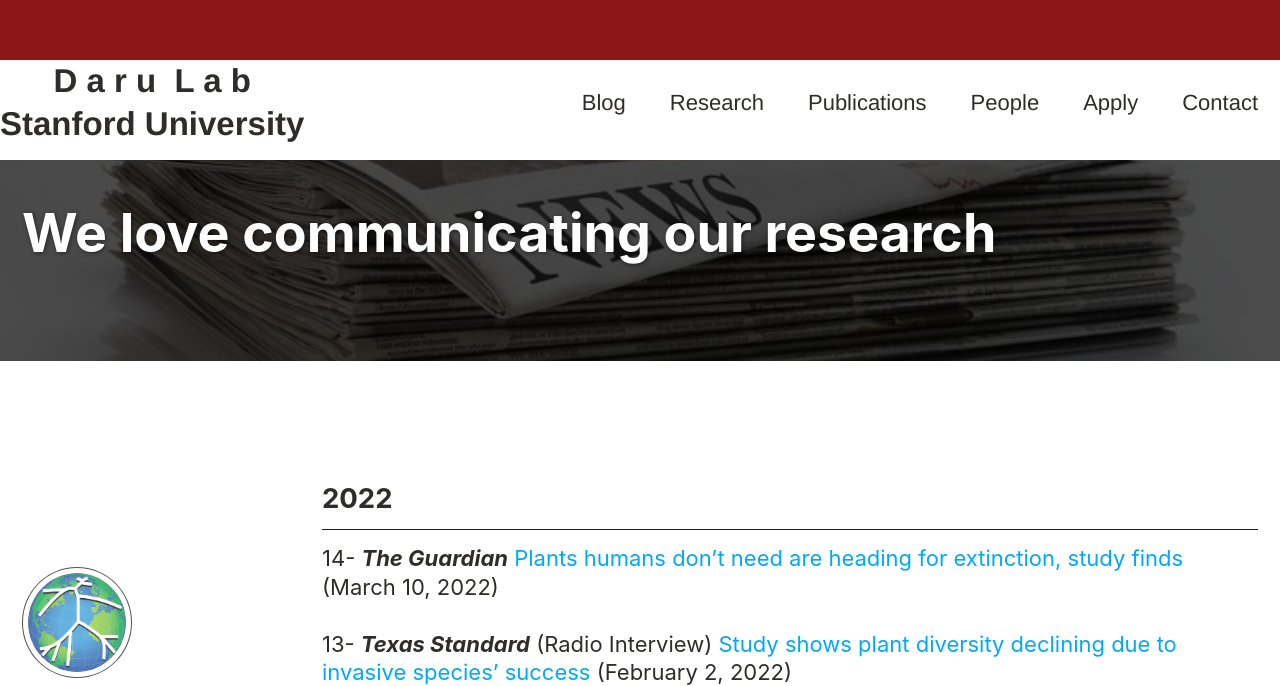
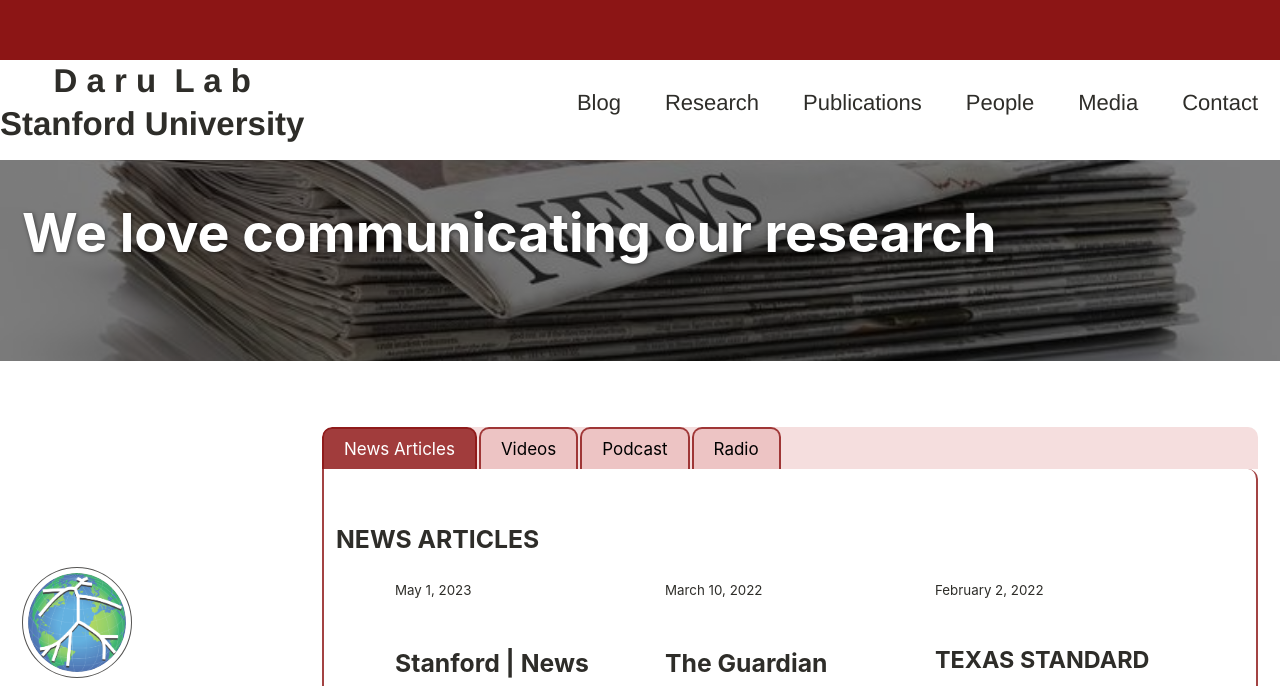
Before and after one commit to darunabas/darulab.github.io, a Jekyll site: the page built from _pages/media.html, in a window 1280 px wide and 1400 px high. Shown: the top 686 px of the window. Built offline with Jekyll 4.4.1, drawn with Linux system fonts in a browser that asks for light colours; cached includes are drawn as plain includes; some of the changed text lies outside the part shown; grey boxes are pictures that could not be loaded.

Commit message:
updated site

```diff
--- a/_data/navigation.yml
+++ b/_data/navigation.yml
@@ -12,8 +12,8 @@ main:
   - title: "People"
     url: /people/
 
-  - title: "Apply"
-    url: /apply/
+  - title: "Media"
+    url: /media/
 
   - title: "Contact"
     url: /contact/
--- /dev/null
+++ b/_pages/media.html
@@ -0,0 +1,280 @@
+---
+layout: single
+title: We love communicating our research
+date:
+type: page
+classes: wide
+published: true
+permalink: /media/
+status: publish
+header:
+  overlay_image: /assets/images/newspaper.jpeg
+  overlay_filter: 0.5
+excerpt: ""
+categories: []
+tags: []
+---
+
+{% raw %}
+
+<style>
+.tab {
+  overflow: hidden;
+  background-color: rgba(204, 89, 89, 0.2);
+  border-radius: 10px 10px 0 0;
+}
+
+.tab button {
+  background-color: inherit;
+  float: left;
+  border: none;
+  outline: none;
+  cursor: pointer;
+  padding: 10px 20px;
+  transition: 0.3s;
+  font-size: 17px;
+  border-top: 2px solid rgba(140, 21, 21, 0.8);
+  border-left: 2px solid rgba(140, 21, 21, 0.8);
+  border-right: 2px solid rgba(140, 21, 21, 0.8);
+  border-bottom: none;
+  border-radius: 10px 10px 0 0;
+  margin-right: 2px;
+}
+
+.tab button:hover {
+  background-color: rgba(140, 21, 21, 0.8);
+}
+
+.tab button.active {
+  background-color: rgba(140, 21, 21, 0.8);
+  color: #fff;
+}
+
+.tabcontent {
+  display: none;
+  padding: 6px 12px;
+  border: 2px solid rgba(140, 21, 21, 0.8);
+  border-top: none;
+  border-radius: 0 10px 10px 10px;
+}
+.tabcontent img {
+  display: block;
+  margin-left: auto;
+  margin-right: auto;
+}
+
+.tabcontent h3 {
+  text-align: left;
+}
+
+.tabcontent h4 {
+  text-align: left;
+}
+
+.tabcontent h6 {
+  text-align: left;
+  margin-top: 10px;
+}
+
+.tabcontent p {
+  text-align: left;
+}
+
+.tabcontent a {
+  color: blue;
+  text-decoration: none;
+}
+
+.tabcontent a:hover {
+  text-decoration: underline;
+}
+
+.tabcontent .date {
+  font-size: 10pt;
+  text-align: left;
+  margin-top: 5px;
+}
+
+.tabcontent .article {
+  width: 250px;
+  margin: 10px;
+}
+
+@media screen and (max-width: 800px) {
+  .tabcontent .article {
+    width: 100%;
+  }
+}
+<style>
+  .tabcontent {
+    display: none;
+  }
+
+  .active {
+    background-color: #ccc;
+  }
+</style>
+<div class="tab">
+  <button class="tablinks active" onclick="openTab(event, 'home')">News Articles</button>
+  <button class="tablinks" onclick="openTab(event, 'tab1')">Videos</button>
+  <button class="tablinks" onclick="openTab(event, 'tab2')">Podcast</button>
+  <button class="tablinks" onclick="openTab(event, 'tab3')">Radio</button>
+</div>
+<div id="home" class="tabcontent" style="display:block;">
+  <h3>NEWS ARTICLES</h3>
+  <div style="display:flex; flex-wrap:wrap; justify-content:center;">
+    <div style="width:250px; margin:10px;">
+      <div class="date">May 1, 2023</div>
+      <h3>Stanford | News</h3>
+        <img src="https://news.stanford.edu/wp-content/uploads/2023/05/National_Museum_of_Natural_History_Washington_D.C._2013_-_09-705x470.jpg" alt="Guardian" style="width:250px; height:250px; object-fit:cover;" class="img-responsive">
+        <div>
+            <h6><a href="https://news.stanford.edu/2023/05/01/study-examines-biases-coverage-gaps-biodiversity-data/" style="text-decoration:none; color:inherit;" target="_blank">Study examines biases and coverage gaps in biodiversity data</a></h6>
+            <p style="font-size:12pt;">Natural history collections of plants, animals, and other organisms are becoming a thing of the past with the rise of biodiversity apps and digital tools ... <a href="https://news.stanford.edu/2023/05/01/study-examines-biases-coverage-gaps-biodiversity-data/" target="_blank">[read more]</a></p>
+        </div>
+    </div>
+    <div style="width:250px; margin:10px;">
+      <div class="date">March 10, 2022</div>
+      <h3>The Guardian</h3>
+        <img src="https://i.guim.co.uk/img/media/339ae5a34bd9dc226252985d36f97a0ccad98da0/0_29_2048_1229/master/2048.jpg?width=620&quality=45&dpr=2&s=none" alt="Guardian" style="width:250px; height:250px; object-fit:cover;" class="img-responsive">
+        <div>
+            <h6><a href="https://www.theguardian.com/environment/2022/mar/10/plants-humans-dont-need-extinction-biodiversity-study" style="text-decoration:none; color:inherit;" target="_blank">Plants humans don’t need are heading for extinction, study finds</a></h6>
+            <p style="font-size:12pt;">Bleak picture for biodiversity as analysis of over 80,000 species forecasts more losers than winners ... <a href="https://www.theguardian.com/environment/2022/mar/10/plants-humans-dont-need-extinction-biodiversity-study" target="_blank">[read more]</a></p>
+        </div>
+    </div>
+    <div style="width:250px; margin:10px;">
+      <div class="date">February 2, 2022</div>
+      <h4>TEXAS STANDARD</h5>
+        <img src="https://www.texasstandard.org/wp-content/uploads/2022/02/1024px-Tree_of_heaven_Ailanthus_altissima_15632767210.jpg" alt="Guardian" style="width:250px; height:250px; object-fit:cover;" class="img-responsive">
+        <div>
+            <h6><a href="https://www.texasstandard.org/stories/study-shows-plant-diversity-declining-due-to-invasive-species-success/" style="text-decoration:none; color:inherit;" target="_blank">Study shows plant diversity declining due to invasive species’ success</a></h6>
+            <p style="font-size:12pt;">Globalization means it’s easier than ever before for plants to move outside their native habitat ... <a href="https://www.texasstandard.org/stories/study-shows-plant-diversity-declining-due-to-invasive-species-success/" target="_blank">[read more]</a></p>
+        </div>
+    </div>
+    <div style="width:250px; margin:10px;">
+      <div class="date">December 6, 2021</div>
+      <h4>EurekAlert</h5>
+        <img src="https://earimediaprodweb.azurewebsites.net/Api/v1/Multimedia/35adcec2-f165-45ed-8cbd-5d5f04d5460b/Rendition/low-res/Content/Public" alt="EurekAlert" style="width:250px; height:250px; object-fit:cover;" class="img-responsive">
+        <div>
+            <h6><a href="https://www.eurekalert.org/news-releases/936979" style="text-decoration:none; color:inherit;" target="_blank">Global database of plants reveals human activity biggest driver of homogenization of plant communities</a></h6>
+            <p style="font-size:12pt;">Species extinction, the introduction of non-native plants, climate change, and pollution are all major drivers of changes in biological communities due to human activity ... <a href="https://www.eurekalert.org/news-releases/936979" target="_blank">[read more]</a></p>
+        </div>
+    </div>
+    <div style="width:250px; margin:10px;">
+      <div class="date">December 22, 2017</div>
+      <h4>Harvard Gazette</h5>
+        <img src="https://news.harvard.edu/wp-content/uploads/2017/12/120617_herbarium_067_2500-1-2048x1366.jpg" alt="EurekAlert" style="width:250px; height:250px; object-fit:cover;" class="img-responsive">
+        <div>
+            <h6><a href="https://news.harvard.edu/gazette/story/2017/12/harvard-study-illuminates-botanical-bias/" style="text-decoration:none; color:inherit;" target="_blank">Study uncovers botanical bias</a></h6>
+            <p style="font-size:12pt;">Findings seen as a wrinkle for researchers who rely on herbarium collections in climate change work ... <a href="https://news.harvard.edu/gazette/story/2017/12/harvard-study-illuminates-botanical-bias/" target="_blank">[read more]</a></p>
+        </div>
+    </div>
+  <div style="width:250px; margin:10px;">
+      <div class="date">May 11, 2017</div>
+      <h4>WOODZ</h5>
+        <img src="https://www.woodz.co/wp-content/uploads/2015/10/Upland_South_Africa_Savanna-e1445082315270.jpg" alt="EurekAlert" style="width:250px; height:250px; object-fit:cover;" class="img-responsive">
+        <div>
+            <h6><a href="https://www.woodz.co/journal/science-why-some-trees-evolved-to-live-underground/" style="text-decoration:none; color:inherit;" target="_blank">Why Some Trees Evolved to Live Underground</a></h6>
+            <p style="font-size:12pt;">With the exception of wildlife film makers, arboriculturalists and a few scientists, most of us don’t spend much time in the leafy upper reaches of tree canopies. But in the underground forests beneath the savannahs of southern Africa ... <a href="https://www.woodz.co/journal/science-why-some-trees-evolved-to-live-underground/" target="_blank">[read more]</a></p>
+        </div>
+    </div>
+ <div style="width:250px; margin:10px;">
+      <div class="date">September 15, 2016</div>
+      <h4>Harvard Gazette</h5>
+        <img src="https://news.harvard.edu/wp-content/uploads/2016/09/seagrass605.jpg" alt="EurekAlert" style="width:250px; height:250px; object-fit:cover;" class="img-responsive">
+        <div>
+            <h6><a href="https://news.harvard.edu/gazette/story/2016/09/strong-case-for-seagrass-in-biodiversity-analysis/" style="text-decoration:none; color:inherit;" target="_blank">Strong case for seagrass</a></h6>
+            <p style="font-size:12pt;">Researcher behind biodiversity analysis cites key role in food chain ... <a href="https://news.harvard.edu/gazette/story/2016/09/strong-case-for-seagrass-in-biodiversity-analysis/" target="_blank">[read more]</a></p>
+        </div>
+    </div>
+  <div style="width:250px; margin:10px;">
+      <div class="date">September 6, 2016</div>
+      <h4>ScienceDaily</h5>
+        <img src="https://scx1.b-cdn.net/csz/news/800a/2016/57cea64edc203.jpg" alt="EurekAlert" style="width:250px; height:250px; object-fit:cover;" class="img-responsive">
+        <div>
+            <h6><a href="https://www.sciencedaily.com/releases/2016/09/160906103156.htm" style="text-decoration:none; color:inherit;" target="_blank">Browsing antelope turned ancient African forests into grassy savanna ecosystems</a></h6>
+            <p style="font-size:12pt;">Millions of years ago, Africa's savannas were covered with thick, ancient forests, which disappeared and turned into the grassy ecosystems that they are today ... <a href="https://www.sciencedaily.com/releases/2016/09/160906103156.htm" target="_blank">[read more]</a></p>
+        </div>
+    </div>
+  </div>
+</div>
+<div id="tab1" class="tabcontent">
+  <h3>VIDEOS</h3>
+  <div style="display:flex; flex-wrap:wrap; justify-content:center;">
+    <div style="width:250px; margin:10px;">
+      <div class="date">April 27, 2023</div>
+      <h4>Stanford University</h5>
+        <iframe src="https://www.youtube.com/embed/fftx0bkBxYQ" title="YouTube video player" frameborder="0" allow="accelerometer; autoplay; clipboard-write; encrypted-media; gyroscope; picture-in-picture" allowfullscreen style="width:250px; height:150px; object-fit:cover;"></iframe>
+        <div>
+            <h6><a href="https://www.youtube.com/embed/fftx0bkBxYQ" style="text-decoration:none; color:inherit;" target="_blank">Biases in biodiversity data</a></h6>
+            </div>
+    </div>
+    <div style="width:250px; margin:10px;">
+      <div class="date">October 26, 2018</div>
+      <h4>Texas A&M University-Corpus Christi</h5>
+        <iframe src="https://www.youtube.com/embed/-_pj1CsIcMo" title="YouTube video player" frameborder="0" allow="accelerometer; autoplay; clipboard-write; encrypted-media; gyroscope; picture-in-picture" allowfullscreen style="width:250px; height:150px; object-fit:cover;"></iframe>
+        <div>
+            <h6><a href="https://www.youtube.com/embed/-_pj1CsIcMo" style="text-decoration:none; color:inherit;" target="_blank">Turning Herbarium Specimens into big Data</a></h6>
+            </div>
+    </div>
+    <div style="width:250px; margin:10px;">
+      <div class="date">October 26, 2018</div>
+      <h4>University of Johannesburg</h5>
+        <iframe src="https://www.youtube.com/embed/li9iJv5P47M" title="YouTube video player" frameborder="0" allow="accelerometer; autoplay; clipboard-write; encrypted-media; gyroscope; picture-in-picture" allowfullscreen style="width:250px; height:150px; object-fit:cover;"></iframe>
+        <div>
+            <h6><a href="https://www.youtube.com/embed/li9iJv5P47M" style="text-decoration:none; color:inherit;" target="_blank">3 Minute Thesis Competition</a></h6>
+            </div>
+    </div>
+    <div style="width:250px; margin:10px;">
+      <div class="date">January 13, 2017</div>
+      <h4>WGBH Forum Network Boston</h5>
+        <iframe src="https://www.youtube.com/embed/BV_iqJ-TPYI" title="YouTube video player" frameborder="0" allow="accelerometer; autoplay; clipboard-write; encrypted-media; gyroscope; picture-in-picture" allowfullscreen style="width:250px; height:150px; object-fit:cover;"></iframe>
+        <div>
+            <h6><a href="https://forum-network.org/lectures/vital-role-seagrasses-marine-ecosystems/" style="text-decoration:none; color:inherit;" target="_blank">The Vital Role of Seagrasses in Marine Ecosystems</a></h6>
+            </div>
+    </div>
+  </div>
+</div>
+<div id="tab2" class="tabcontent">
+  <h3>PODCAST</h3>
+  <div style="display:flex; flex-wrap:wrap; justify-content:center;">
+    <div style="width:250px; margin:10px;">
+      <div class="date">February 2, 2022</div>
+      <h4>Texas Standard</h5>
+      <audio src="/media/daru_KUT_2022.mp3" style="object-fit:cover;"controls></audio>
+            </div>
+    </div>
+  </div>
+</div>
+<div id="tab3" class="tabcontent">
+  <h3>RADIO</h3>
+  <div style="display:flex; flex-wrap:wrap; justify-content:center;">
+    <div style="width:250px; margin:10px;">
+      <div class="date">February 2, 2022</div>
+      <h4>Texas Standard</h5>
+      <audio src="/media/daru_KUT_2022.mp3" style="object-fit:cover;"controls></audio>
+            </div>
+    </div>
+  </div>
+</div>
+<script>
+function openTab(evt, tabName) {
+  var i, tabcontent, tablinks;
+  tabcontent = document.getElementsByClassName("tabcontent");
+  for (i = 0; i < tabcontent.length; i++) {
+    tabcontent[i].style.display = "none";
+  }
+  tablinks = document.getElementsByClassName("tablinks");
+  for (i = 0; i < tablinks.length; i++) {
+    tablinks[i].className = tablinks[i].className.replace(" active", "");
+  }
+  document.getElementById(tabName).style.display = "block";
+  evt.currentTarget.className += " active";
+}
+
+// Add this code to set the home tab as default on page load
+window.onload = function() {
+  document.getElementsByClassName("tablinks")[0].click();
+}
+</script>
+
+{% endraw %}
```
Also changed, not shown: _pages/media.md (+1 -1 lines).
